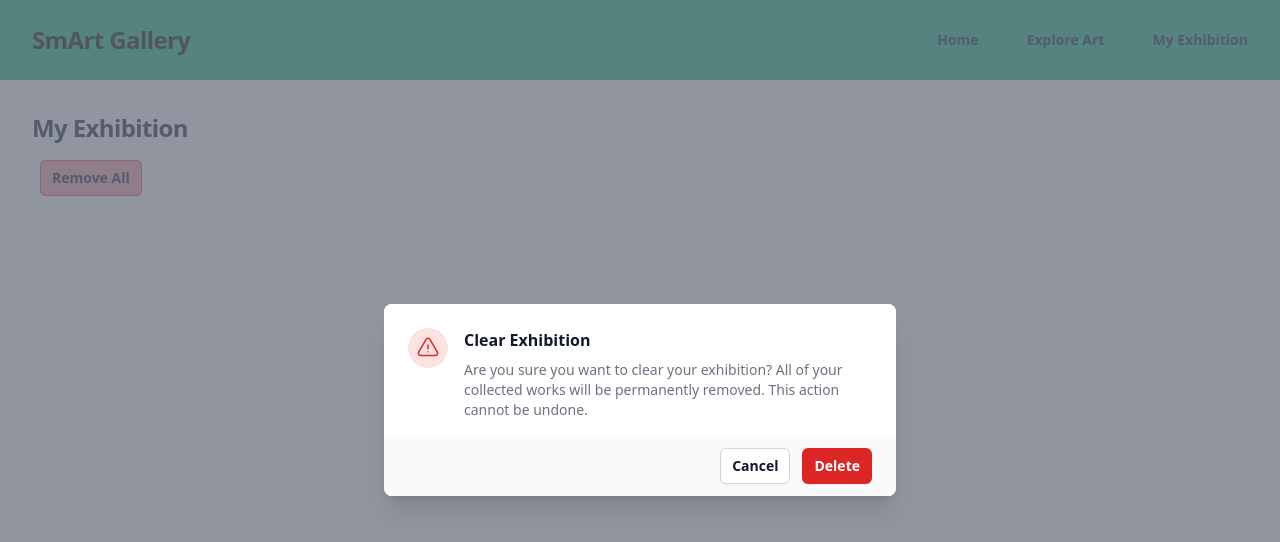
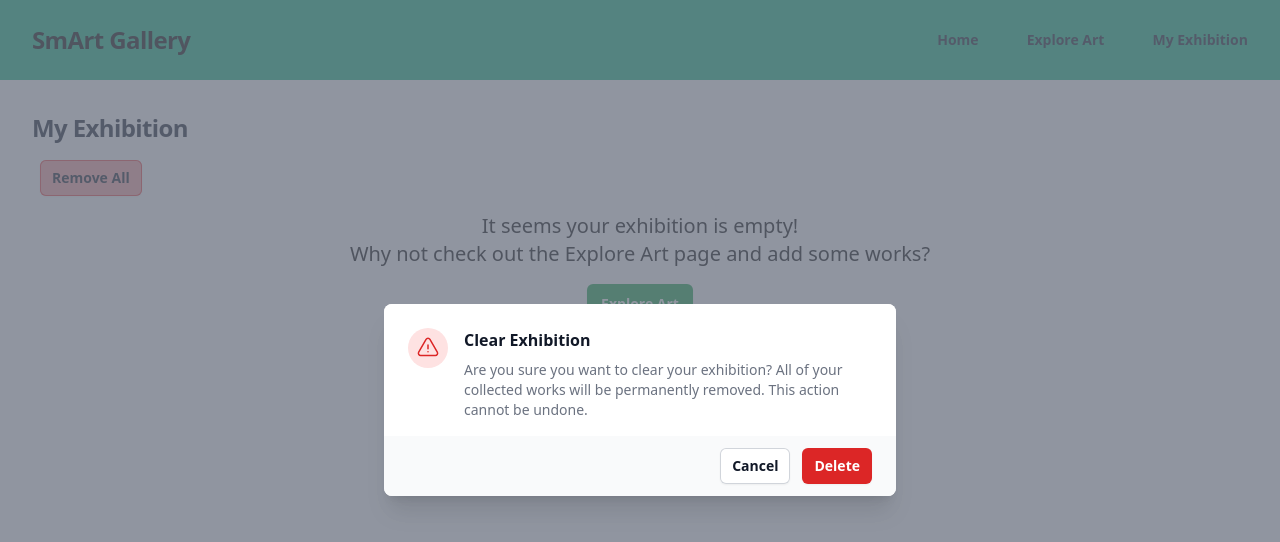
Before and after one commit to tjejack/exhibition-curator, a React (Vite) app: page /exhibitions/temp in a window 1280 px wide. Both pictures are taken after a click on the button "Remove All". Shown: the top 542 px of the page. Built offline with nearby package versions, Linux system fonts and the light colour scheme.

Commit message:
error response for no artwork found

```diff
--- a/src/components/ArtList.tsx
+++ b/src/components/ArtList.tsx
@@ -12,6 +12,8 @@ interface Props {
 export const ArtList = (props: Props) => {
   const [isLoading, setIsLoading] = useState<boolean>(false);
   const [isError, setIsError] = useState<boolean>(false);
+  const [isNoArt, setIsNoArt] = useState<boolean>(false);
+  const [isNoExhibition, setIsNoExhibition] = useState<boolean>(false);
   const [tempExhibition, setTempExhibition] = useState<ArtObject[]>(
     getTempExhibition()
   );
@@ -29,7 +31,7 @@ export const ArtList = (props: Props) => {
   let pageNumber: string | null = "";
   let pageLimit: string | null = "";
   let textQuery: string | null = "";
-  let apiFilter : string | null = "";
+  let apiFilter: string | null = "";
 
   if (props.searchParams) {
     pageNumber = props.searchParams.get("page");
@@ -39,12 +41,23 @@ export const ArtList = (props: Props) => {
   }
 
   useEffect(() => {
+    setIsError(false);
+    setIsNoArt(false);
     setIsLoading(true);
     if (props.searchParams) {
-      getArt({ page: pageNumber, limit: pageLimit, q: textQuery, api: apiFilter })
+      getArt({
+        page: pageNumber,
+        limit: pageLimit,
+        q: textQuery,
+        api: apiFilter,
+      })
         .then((artData: ArtObject[]) => {
           setIsLoading(false);
-          setArtArray(artData);
+          if (artData.length === 0) {
+            setIsNoArt(true);
+          } else {
+            setArtArray(artData);
+          }
         })
         .catch((error) => {
           setIsLoading(false);
@@ -53,15 +66,41 @@ export const ArtList = (props: Props) => {
         });
     } else {
       setIsLoading(false);
+      if(artArray.length === 0){
+        setIsNoExhibition(true);
+      }
     }
-
-  }, [pageNumber, pageLimit, textQuery, props.searchParams, apiFilter]);
+  }, [pageNumber, pageLimit, textQuery, props.searchParams, apiFilter, artArray.length]);
 
   if (isLoading) {
     return <Loading />;
   }
   if (isError) {
-    return <Error />
+    return <Error />;
+  }
+  if (isNoArt) {
+    return (
+      <div className="py-3 text-center text-xl">
+        <p>We appear to be drawing a blank.</p>
+        <p>Perhaps your search term was too specific?</p>
+      </div>
+    );
+  }
+  if (isNoExhibition) {
+    return (
+      <div className="text-center text-xl">
+        <div className="pb-5">
+        <p>It seems your exhibition is empty!</p>
+        <p>Why not check out the Explore Art page and add some works?</p>
+        </div>
+        <a
+          href="/art"
+          className="rounded-md bg-green-600 px-3.5 py-2.5 text-sm font-semibold text-white shadow-sm hover:bg-green-500 focus-visible:outline focus-visible:outline-2 focus-visible:outline-offset-2 focus-visible:outline-green-600"
+        >
+          Explore Art
+        </a>
+      </div>
+    );
   }
   return (
     <div className="mt-6 grid grid-cols-1 gap-x-6 gap-y-10 pb-10 sm:grid-cols-2 lg:grid-cols-4 xl:gap-x-8">
```
